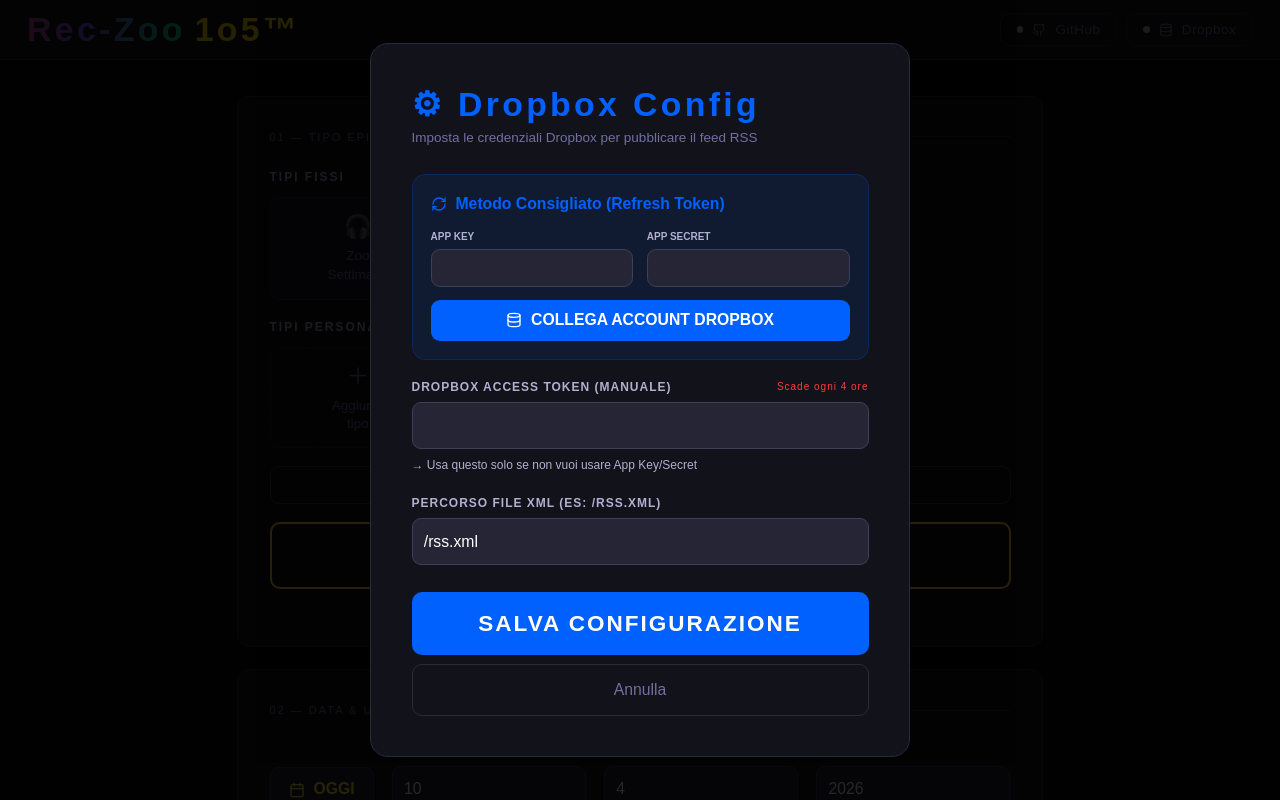
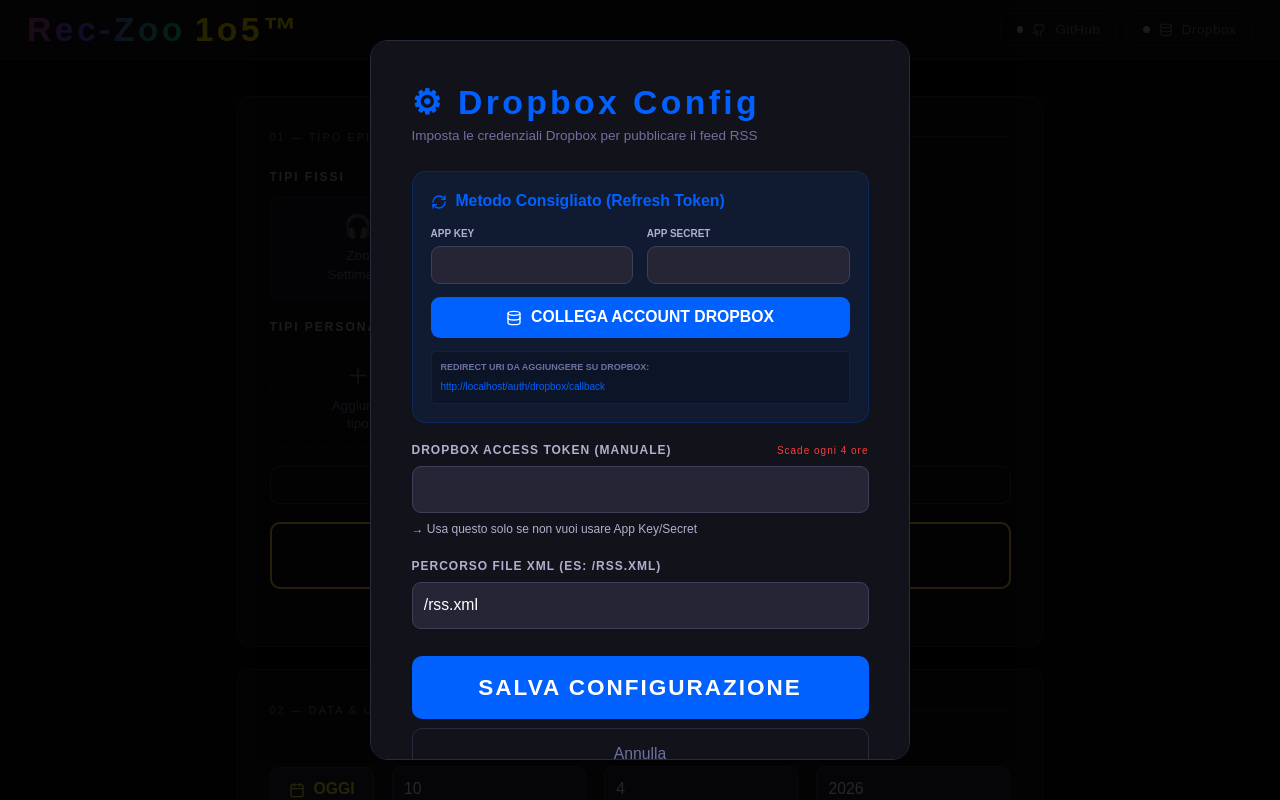
Before and after one commit to asapzoo/Uploader, a React (Vite) app: page / in a window 1280 px wide. Both pictures are taken after a click on the button "Dropbox". Shown: the top 800 px of the page. Built offline with nearby package versions, Linux system fonts and the light colour scheme.

Commit message:
feat(dropbox): Display Dropbox redirect URI
Show the user the required redirect URI to add to their Dropbox application settings. This helps users configure the integration correctly.

```diff
--- a/src/App.tsx
+++ b/src/App.tsx
@@ -957,6 +957,12 @@
                 >
                   <Database size={16} /> COLLEGA ACCOUNT DROPBOX
                 </button>
+                <div className="mt-3 p-2 bg-black/20 rounded border border-white/5">
+                  <div className="text-[9px] uppercase font-bold text-[#7070a0] mb-1">Redirect URI da aggiungere su Dropbox:</div>
+                  <div className="text-[10px] font-mono text-[#0061ff] break-all select-all">
+                    {window.location.origin}/auth/dropbox/callback
+                  </div>
+                </div>
                 {dbxConfig.refreshToken && <div className="text-[10px] text-[#00e676] font-mono mt-2 text-center">✓ Refresh Token salvato (Connessione permanente)</div>}
               </div>
 
```
